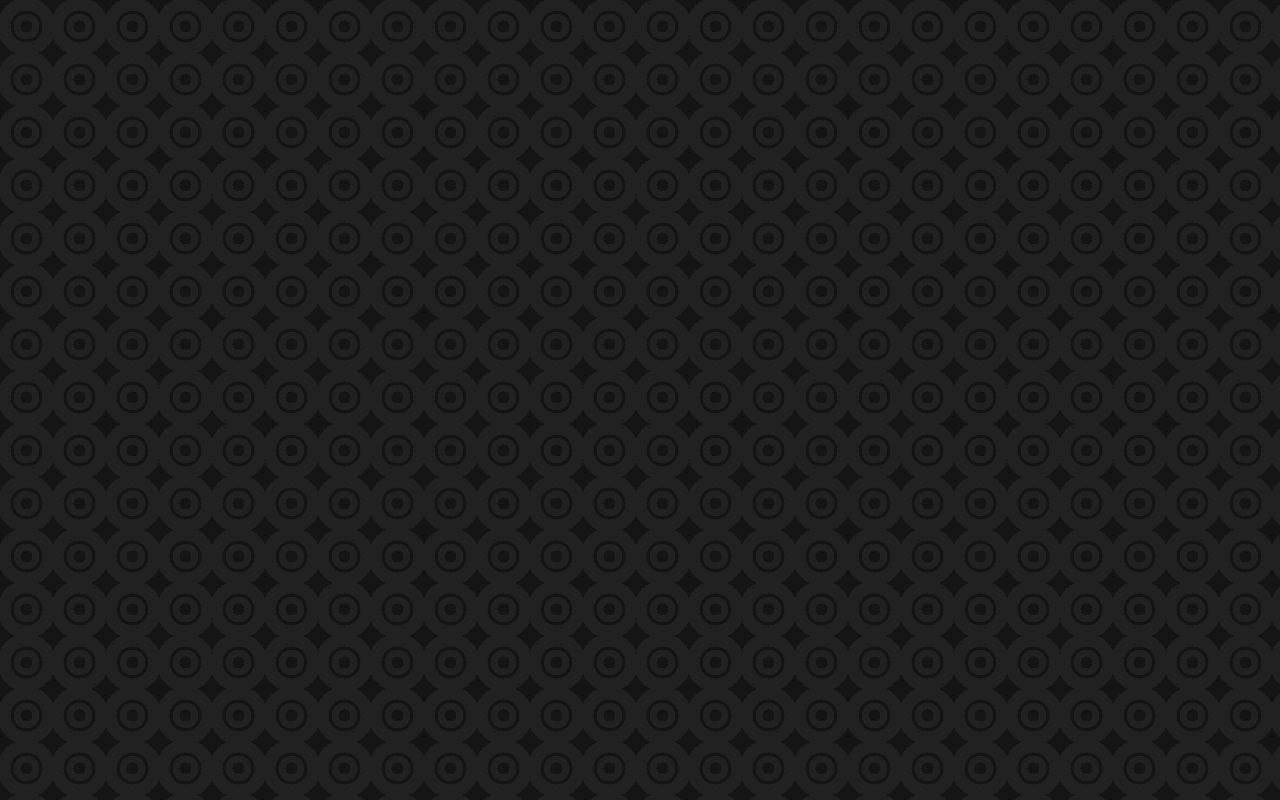
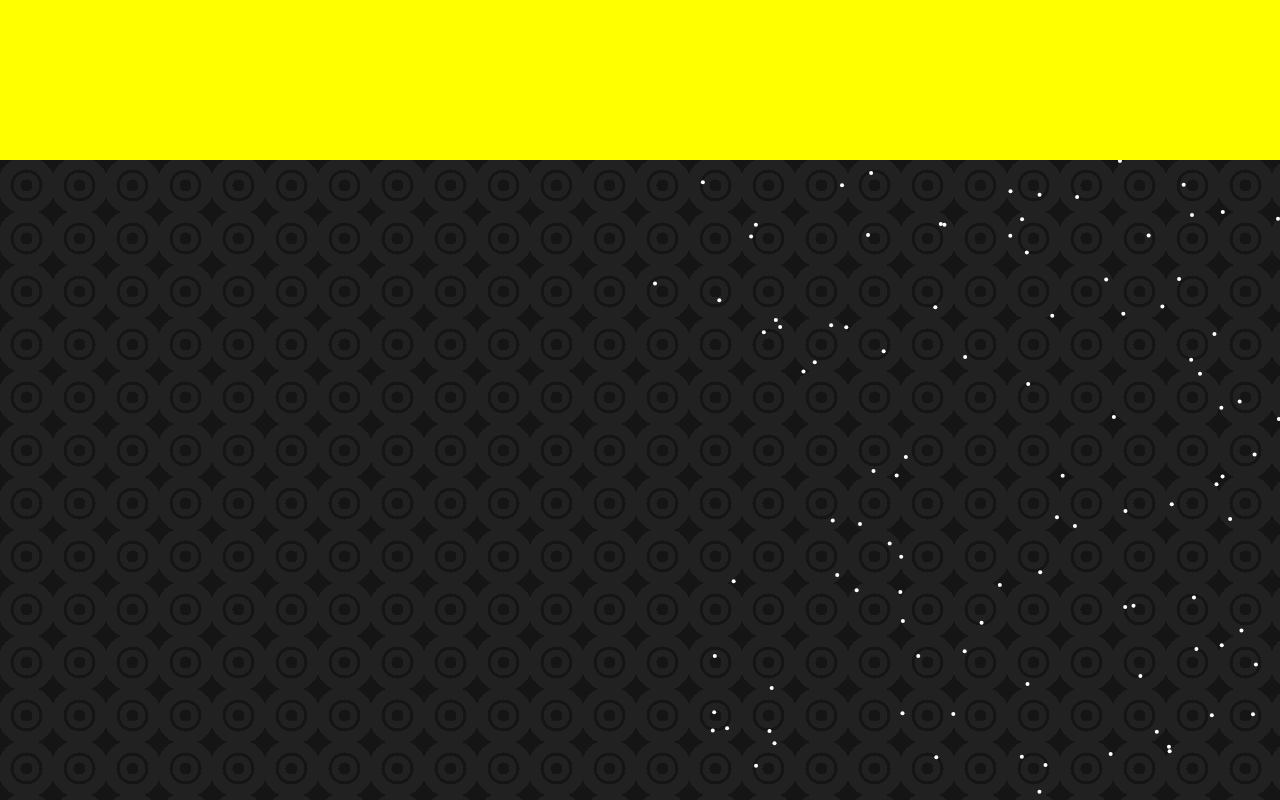
Before and after one commit to s10y10/mouse-tailing, a website built with Vite: page index.html in a window 1280 px wide. Built offline with nearby package versions, Linux system fonts and the light colour scheme.

Commit message:
fix: 修复并完善sky类型

```diff
--- a/example/main.ts
+++ b/example/main.ts
@@ -2,4 +2,5 @@ import './style.css';
 import { createMouseTailing } from '../lib';
 // import { createMouseTailing } from 'mouse-tailing';
 
-createMouseTailing({ type: 'star' });
+createMouseTailing({ type: 'sky', el: '.container-sky' });
+createMouseTailing({ type: 'star', el: '.container-star' });
--- a/index.html
+++ b/index.html
@@ -4,9 +4,32 @@
     <meta charset="UTF-8" />
     <meta name="viewport" content="width=device-width, initial-scale=1.0" />
     <title>尾巴</title>
+    <style>
+      html,
+      body {
+        width: 100%;
+        height: 100%;
+      }
+      #app {
+        display: flex;
+        width: 100%;
+        height: 100%;
+        flex-direction: column;
+      }
+      #app .container {
+        flex: 1;
+        position: relative;
+      }
+    </style>
   </head>
   <body>
-    <div id="app"></div>
+    <div id="app">
+      <div style="width: 100%; height: 200px; background-color: yellow"></div>
+      <div style="display: flex; width: 100%; height: 100%">
+        <div class="container container-star"></div>
+        <div class="container container-sky"></div>
+      </div>
+    </div>
     <script type="module" src="/example/main.ts"></script>
   </body>
 </html>
--- a/lib/filters.ts
+++ /dev/null
@@ -1,7 +0,0 @@
-import type { TailType } from './types';
-export const getFilter = (type: TailType): string => {
-  if (['circle', 'heart', 'star'].includes(type)) {
-    return 'filter:contrast(200%) brightness(200%);';
-  }
-  return '';
-};
--- a/lib/index.ts
+++ b/lib/index.ts
@@ -1,205 +1,5 @@
-import { ITail, Options } from './types';
-import { createTail } from './tails';
-import { getFilter } from './filters';
-
-class MouseTailing {
-  private canvas: HTMLCanvasElement | null;
-  private ctx: CanvasRenderingContext2D | null;
-  private w: number;
-  private h: number;
-  private tailList: Array<ITail>;
-  private options: Options;
-  constructor(options: Options) {
-    this.options = options;
-    this.canvas = null;
-    this.ctx = null;
-    this.w = 0;
-    this.h = 0;
-    this.tailList = [];
-    this.init();
-  }
-
-  /**
-   * 初始化
-   */
-  private async init(): Promise<void> {
-    await this.loadResource();
-    this.initCanvas();
-    this.bindFunction();
-    this.initEvents();
-    this.handleResize();
-    this.render();
-  }
-
-  /**
-   * 如果type是icon,先加载资源
-   */
-  private loadResource() {
-    return new Promise((resolve, reject) => {
-      const { type, url } = this.options;
-      if (type === 'icon' && url) {
-        const img = new Image();
-        img.onload = () => {
-          this.options.resource = img;
-          resolve(true);
-        };
-        img.onerror = reject;
-        img.src = url;
-      } else {
-        resolve(false);
-      }
-    });
-  }
-
-  /**
-   * 给部分需要调用的方法绑定this
-   */
-  private bindFunction(): void {
-    this.handleResize = this.handleResize.bind(this);
-    this.handleMove = this.handleMove.bind(this);
-    this.render = this.render.bind(this);
-  }
-
-  /**
-   * 初始化canvas并添加到body上
-   */
-  private initCanvas(): void {
-    this.canvas = this.createCanvas();
-    this.ctx = this.canvas.getContext('2d');
-    this.appendCanvas(this.canvas, this.options.el || document.body);
-  }
-
-  /**
-   * 添加事件侦听
-   */
-  private initEvents(): void {
-    window.addEventListener('resize', this.handleResize);
-    window.addEventListener('mousemove', this.handleMove);
-    window.addEventListener('touchmove', this.handleMove);
-  }
-
-  /**
-   * 循环调用渲染方法
-   */
-  private render(): void {
-    const { ctx, w, h } = this;
-    ctx!.clearRect(0, 0, w, h);
-    for (let i = 0; i < this.tailList.length; i++) {
-      const tail = this.tailList[i];
-      tail.render(ctx!);
-      if (!tail.active) {
-        this.tailList.splice(i, 1);
-        i--;
-      }
-    }
-    requestAnimationFrame(this.render);
-  }
-
-  /**
-   * 添加尾巴
-   * @param {number} x x坐标
-   * @param {number} y y坐标
-   */
-  private drawTail(x: number, y: number) {
-    const { ctx, options } = this;
-    const { count } = options;
-    for (let i = 0; i < count!; i++) {
-      const tail = createTail(ctx!, options, { x, y });
-      this.tailList.push(tail);
-    }
-  }
-
-  /**
-   * 添加连线
-   * @param {number} x x坐标
-   * @param {number} y y坐标
-   */
-  private drawLine(x: number, y: number) {
-    const { ctx, options } = this;
-    const { count } = options;
-    if (this.tailList.length === 0) {
-      for (let i = 0; i < count!; i++) {
-        const tail = createTail(ctx!, options, { x, y });
-        this.tailList.push(tail);
-      }
-    } else {
-      this.tailList.forEach((tail) => {
-        tail.render(ctx!, { x, y });
-      });
-    }
-  }
-
-  /**
-   * 重置canvas的宽高
-   */
-  private handleResize(): void {
-    this.w = this.canvas!.width = window.innerWidth;
-    this.h = this.canvas!.height = window.innerHeight;
-  }
-
-  /**
-   * 移动事件处理
-   * @param e 事件参数
-   */
-  private handleMove(e: MouseEvent | TouchEvent): void {
-    let x =
-      e instanceof MouseEvent
-        ? e.pageX
-        : e.changedTouches[0] && e.changedTouches[0].pageX;
-    let y =
-      e instanceof MouseEvent
-        ? e.pageY
-        : e.changedTouches[0] && e.changedTouches[0].pageY;
-
-    if (this.options.type === 'sky') {
-      this.drawLine(x, y);
-    } else {
-      this.drawTail(x, y);
-    }
-  }
-
-  /**
-   * 创建canvas,赋值样式
-   * @returns {HTMLCanvasElement} Canvas对象
-   */
-  private createCanvas(): HTMLCanvasElement {
-    const canvasEl: HTMLCanvasElement = document.createElement('canvas');
-    canvasEl.id = 'canvas';
-    canvasEl.style.cssText = `
-      display:block;
-      position:absolute;
-      width:100vw;
-      height:100vh;
-      pointer-events:none;
-      left:0;
-      top:0;
-      z-index:99999;
-      ${getFilter(this.options.type!)}
-    `;
-    return canvasEl;
-  }
-
-  /**
-   * 添加元素到body上
-   * @param canvas 要添加的canvas
-   * @param el canvas的容器
-   */
-  private appendCanvas(
-    canvas: HTMLCanvasElement,
-    el: HTMLElement | string
-  ): void {
-    try {
-      if (typeof el === 'string') {
-        const container = document.querySelector(el);
-        container && container.appendChild(canvas);
-      } else {
-        el.appendChild(canvas);
-      }
-    } catch (e) {
-      console.error(e);
-    }
-  }
-}
+import { Options } from './types';
+import MouseTailing from './tailing';
 
 /**
  * 默认参数
@@ -216,7 +16,7 @@ const defaultOptions: Options = {
  */
 export const createMouseTailing = (options?: Options): MouseTailing => {
   const mergeOptions = options
-    ? Object.assign(defaultOptions, options)
+    ? Object.assign({}, defaultOptions, options)
     : defaultOptions;
   return new MouseTailing(mergeOptions);
 };
--- /dev/null
+++ b/lib/tailing.ts
@@ -0,0 +1,161 @@
+import { ITail, Options } from './types';
+import { createTail } from './tails';
+import { appendChild, createCanvas } from './tools';
+import type Sky from './tails/sky';
+
+class MouseTailing {
+  private canvas: HTMLCanvasElement | null = null;
+  private ctx: CanvasRenderingContext2D | null = null;
+  private w: number = 0;
+  private h: number = 0;
+  private tailList: Array<ITail> = [];
+  private options: Options;
+  private container: HTMLElement = document.body;
+  constructor(options: Options) {
+    this.options = options;
+    const { el } = this.options;
+    if (typeof el === 'string') {
+      this.container = document.querySelector(el) || this.container;
+    }
+    this.init();
+  }
+
+  /**
+   * 初始化
+   */
+  private async init(): Promise<void> {
+    await this.loadResource();
+    this.bindFunction();
+    this.initCanvas();
+    this.initEvents();
+    this.handleResize();
+    this.initDraw();
+    this.render();
+  }
+
+  /**
+   * 初始绘制
+   */
+  private initDraw() {
+    const { type } = this.options;
+    if (type === 'sky') {
+      this.drawTail(0, 0);
+    }
+  }
+
+  /**
+   * 如果type是icon,先加载资源
+   */
+  private loadResource() {
+    return new Promise((resolve, reject) => {
+      const { type, url } = this.options;
+      if (type === 'icon' && url) {
+        const img = new Image();
+        img.onload = () => {
+          this.options.resource = img;
+          resolve(true);
+        };
+        img.onerror = reject;
+        img.src = url;
+      } else {
+        resolve(false);
+      }
+    });
+  }
+
+  /**
+   * 给部分需要调用的方法绑定this
+   */
+  private bindFunction(): void {
+    this.handleResize = this.handleResize.bind(this);
+    this.handleMove = this.handleMove.bind(this);
+    this.render = this.render.bind(this);
+  }
+
+  /**
+   * 初始化canvas并添加到body上
+   */
+  private initCanvas(): void {
+    this.canvas = createCanvas(this.options.type!);
+    this.ctx = this.canvas.getContext('2d');
+    appendChild(this.container!, this.canvas);
+  }
+
+  /**
+   * 添加事件侦听
+   */
+  private initEvents(): void {
+    window.addEventListener('resize', this.handleResize);
+    this.container.addEventListener('mousemove', this.handleMove);
+    this.container.addEventListener('touchmove', this.handleMove);
+  }
+
+  /**
+   * 重置canvas的宽高
+   */
+  private handleResize(): void {
+    this.w = this.canvas!.width = this.container!.offsetWidth;
+    this.h = this.canvas!.height = this.container!.offsetHeight;
+    if (this.w === 0 || this.h === 0) {
+      throw new Error('canvas容器的offsetWidth和offsetHeight不能为0!');
+    }
+  }
+
+  /**
+   * 移动事件处理
+   * @param e 事件参数
+   */
+  private handleMove(e: MouseEvent | TouchEvent): void {
+    let x =
+      e instanceof MouseEvent
+        ? e.pageX
+        : e.changedTouches[0] && e.changedTouches[0].pageX;
+    let y =
+      e instanceof MouseEvent
+        ? e.pageY
+        : e.changedTouches[0] && e.changedTouches[0].pageY;
+
+    x = x - this.container.offsetLeft;
+    y = y - this.container.offsetTop;
+    this.drawTail(x, y);
+  }
+
+  /**
+   * 循环调用渲染方法
+   */
+  private render(): void {
+    const { ctx, w, h } = this;
+    ctx!.clearRect(0, 0, w, h);
+    for (let i = 0; i < this.tailList.length; i++) {
+      const tail = this.tailList[i];
+      tail.render(ctx!);
+      if (!tail.active) {
+        this.tailList.splice(i, 1);
+        i--;
+      }
+    }
+    requestAnimationFrame(this.render);
+  }
+
+  /**
+   * 添加尾巴
+   * @param {number} x x坐标
+   * @param {number} y y坐标
+   */
+  private drawTail(x: number, y: number) {
+    const { options } = this;
+    const { count, type } = options;
+    if (type === 'sky') {
+      this.tailList.forEach((tail) => {
+        (tail as Sky).setPos({ x, y });
+      });
+      if (this.tailList.length) return;
+    }
+    for (let i = 0; i < count!; i++) {
+      const tail = createTail(options, { x, y });
+      this.tailList.push(tail);
+    }
+  }
+}
+
+export default MouseTailing;
--- a/lib/tails/base.ts
+++ b/lib/tails/base.ts
@@ -26,5 +26,5 @@ export default abstract class BaseTail implements ITail {
     this.active = true;
   }
 
-  abstract render(ctx: CanvasRenderingContext2D, pos: Position): void;
+  abstract render(ctx: CanvasRenderingContext2D): void;
 }
--- a/lib/tails/circle.ts
+++ b/lib/tails/circle.ts
@@ -3,12 +3,11 @@ import { getRandomColor } from '../tools';
 import BaseTail from './base';
 
 export default class Bubble extends BaseTail {
-  private r: number; //圆圈半径
+  private r: number = 7; //圆圈半径
   private color: string; //星星颜色
 
   constructor(options: Options, position: Position) {
     super(options, position);
-    this.r = 7;
     this.color = getRandomColor();
   }
 
--- a/lib/tails/heart.ts
+++ b/lib/tails/heart.ts
@@ -2,18 +2,15 @@ import type { Options, Position } from '../types';
 import BaseTail from './base';
 
 export default class Heart extends BaseTail {
-  private r: number; //心的大小
+  private r: number = 1; //心的大小
   private vertices: Array<{ x: number; y: number }>; //心形的向量
-  private color: string; //心的颜色
-  private piece: number; //心形的分片
+  private color: string = '#ff4022'; //心的颜色
+  private piece: number = 20; //心形的分片
 
   constructor(options: Options, position: Position) {
     super(options, position);
-    this.r = 1;
-    this.color = '#ff4022';
     this.angle = Math.PI;
     this.vertices = [];
-    this.piece = 20;
     for (let i = 0; i < this.piece; i++) {
       var step = (i / this.piece) * (Math.PI * 2);
       var vector = {
--- a/lib/tails/index.ts
+++ b/lib/tails/index.ts
@@ -5,11 +5,7 @@ import Icon from './icon';
 import Heart from './heart';
 import Sky from './sky';
 
-export const createTail = (
-  ctx: CanvasRenderingContext2D,
-  options: Options,
-  position: Position
-): ITail => {
+export const createTail = (options: Options, position: Position): ITail => {
   const { type } = options;
   switch (type) {
     case 'star':
@@ -21,7 +17,7 @@ export const createTail = (
     case 'heart':
       return new Heart(options, position);
     case 'sky':
-      return new Sky(ctx, options, position);
+      return new Sky(options, position);
     default:
       return new Star(options, position);
   }
--- a/lib/tails/sky.ts
+++ b/lib/tails/sky.ts
@@ -9,29 +9,50 @@ type SkyStar = {
 };
 
 export default class Sky extends BaseTail {
-  private r: number; //星星半径
-  private color: string; //星星颜色
+  private r: number = 2; //星星半径
+  private color: string = '#ffffff'; //星星颜色
   private num: number = 100;
   private stars: Array<SkyStar> = [];
-  private w: number;
-  private h: number;
+  private w: number = 0;
+  private h: number = 0;
   private lineColor: string = '#ffffff';
   private lineWidth: number = 0.8;
-  private lastPos: Position = { x: -1, y: -1 };
+  private lastPos: Position | null = null;
   private limitDistance: number = 100;
+  private container: HTMLElement = document.body;
 
-  constructor(
-    ctx: CanvasRenderingContext2D,
-    options: Options,
-    position: Position
-  ) {
+  constructor(options: Options, position: Position) {
     super(options, position);
-    this.r = 2;
-    this.color = '#ffffff';
+    this.initContainer();
+    this.initEvent();
+    this.setStar();
+  }
 
-    this.w = window.innerWidth;
-    this.h = window.innerHeight;
+  private initContainer() {
+    const { el } = this.options;
+    if (typeof el === 'string') {
+      this.container = document.querySelector(el) || this.container;
+    }
+  }
 
+  private initEvent() {
+    window.addEventListener('resize', this.handleResize);
+  }
+
+  private handleResize() {
+    if (
+      this.w !== this.container.offsetWidth ||
+      this.h !== this.container.offsetHeight
+    ) {
+      this.setStar();
+    }
+  }
+
+  private setStar() {
+    this.stars.length = 0;
+    this.lastPos = null;
+    this.w = this.container.offsetWidth;
+    this.h = this.container.offsetHeight;
     // 创建星空
     for (let i = 0; i < this.num; i++) {
       this.stars[i] = {
@@ -40,7 +61,6 @@ export default class Sky extends BaseTail {
         x0: Math.random() * 0.5 - 0.25,
         y0: Math.random() * 0.5 - 0.25,
       };
-      this.drawStar(ctx, this.stars[i]);
     }
   }
 
@@ -54,16 +74,16 @@ export default class Sky extends BaseTail {
     ctx.restore();
   }
 
-  private link(ctx: CanvasRenderingContext2D, pos: Position) {
+  private link(ctx: CanvasRenderingContext2D) {
+    if (!this.lastPos) return;
     const { num, stars, lineColor, lineWidth } = this;
-    const { x: centerX, y: centerY } = pos || this.lastPos;
+    const { x: centerX, y: centerY } = this.lastPos;
     for (let i = 0; i < num; i++) {
       // 勾股定理算相邻距离
       var distance = Math.pow(
         Math.pow(centerX - stars[i].x, 2) + Math.pow(centerY - stars[i].y, 2),
         0.5
       );
-      console.log(centerX, centerY, distance);
       if (distance < this.limitDistance) {
         ctx.save();
         ctx.beginPath();
@@ -78,14 +98,18 @@ export default class Sky extends BaseTail {
   }
 
   /**
+   * 设置连线的计算点
+   * @param pos
+   */
+  setPos(pos: Position) {
+    this.lastPos = pos;
+  }
+
+  /**
    * 绘制星空
    * @param {CanvasRenderingContext2D} ctx
    */
-  render(ctx: CanvasRenderingContext2D, pos: Position): void {
-    if (pos) {
-      this.lastPos = pos;
-      return;
-    }
+  render(ctx: CanvasRenderingContext2D): void {
     const { num, stars, w, h } = this;
     for (let i = 0; i < num; i++) {
       const star = stars[i];
@@ -97,6 +121,6 @@ export default class Sky extends BaseTail {
       star.y += star.y0;
       this.drawStar(ctx, stars[i]);
     }
-    this.link(ctx, this.lastPos);
+    this.link(ctx);
   }
 }
--- a/lib/tails/star.ts
+++ b/lib/tails/star.ts
@@ -3,14 +3,12 @@ import { getRandomColor } from '../tools';
 import BaseTail from './base';
 
 export default class Star extends BaseTail {
-  private r: number; //星星内径
-  private R: number; //星星外径
+  private r: number = 6; //星星内径
+  private R: number = 12; //星星外径
   private color: string; //星星颜色
 
   constructor(options: Options, position: Position) {
     super(options, position);
-    this.r = 6;
-    this.R = 12;
     this.color = getRandomColor();
   }
 
--- a/lib/tools.ts
+++ b/lib/tools.ts
@@ -1,3 +1,5 @@
+import type { TailType } from './types';
+
 /**
  * 随机一个6位16进制的颜色
  * @returns {string} 随机出的颜色
@@ -8,3 +10,39 @@ export const getRandomColor = (): string => {
   )}`.slice(-6);
   return `#${colorStr}`;
 };
+
+/**
+ * 添加元素到容器上
+ * @param container 要添加的canvas
+ * @param child canvas的容器
+ */
+export const appendChild = (container: HTMLElement, child: HTMLElement) => {
+  container.appendChild(child);
+};
+
+export const getFilter = (type: TailType): string => {
+  if (['circle', 'heart', 'star', 'sky'].includes(type)) {
+    return 'filter:contrast(200%) brightness(200%);';
+  }
+  return '';
+};
+
+/**
+ * 创建canvas
+ * @returns {HTMLCanvasElement} Canvas对象
+ */
+export const createCanvas = (type: TailType): HTMLCanvasElement => {
+  const canvasEl: HTMLCanvasElement = document.createElement('canvas');
+  canvasEl.style.cssText = `
+    display:block;
+    position:absolute;
+    width:100%;
+    height:100%;
+    pointer-events:none;
+    left:0;
+    top:0;
+    z-index:99999;
+    ${getFilter(type)}
+  `;
+  return canvasEl;
+};
--- a/lib/types.ts
+++ b/lib/types.ts
@@ -1,12 +1,12 @@
 export interface ITail {
-  render(ctx: CanvasRenderingContext2D, pos?: Position): void;
+  render(ctx: CanvasRenderingContext2D): void;
   active: boolean;
 }
 
 export type TailType = 'star' | 'circle' | 'heart' | 'icon' | 'sky';
 
 export interface Options {
-  el?: HTMLElement;
+  el?: HTMLElement | string;
   type?: TailType;
   count?: number;
   duration?: number;
--- a/package.json
+++ b/package.json
@@ -1,7 +1,7 @@
 {
   "name": "mouse-tailing",
   "private": false,
-  "version": "0.0.9",
+  "version": "0.1.0",
   "description": "屏幕鼠标拖尾效果",
   "type": "module",
   "files": [
```
